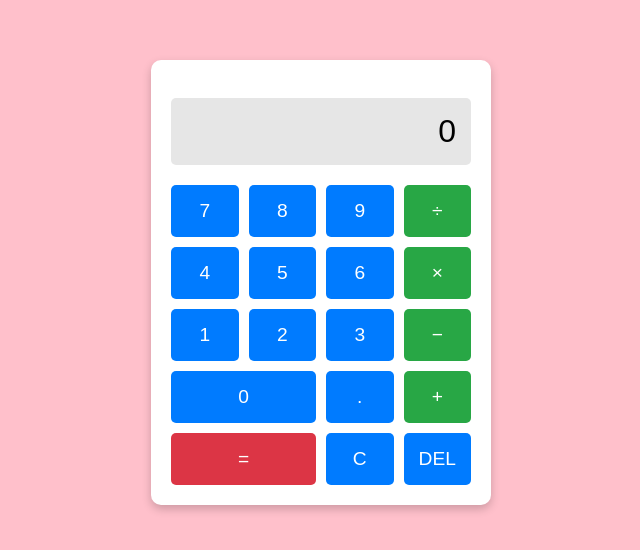
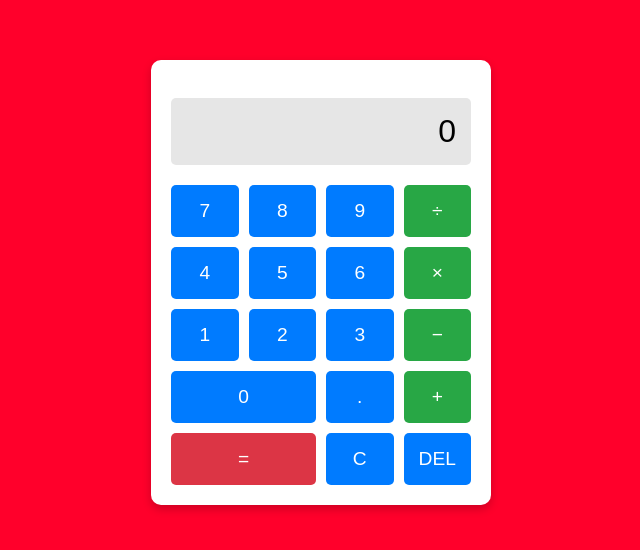
Before and after one commit to 23026318-Ajay/unicorn, a website: page index.html in a window 1280 px wide. Shown: the part 118-668 px from the top of the page, without its empty margins (319-959 px from the left). Drawn offline with Linux system fonts and the light colour scheme.

Commit message:
Resolved merge conflicts

```diff
--- a/index.html
+++ b/index.html
@@ -10,7 +10,7 @@
             justify-content: center;
             align-items: center;
             height: 100vh;
-            background-color: pink;
+            background-color: rgb(255, 0, 43);
             font-family: Arial, sans-serif;
             margin: 0;
         }
```
